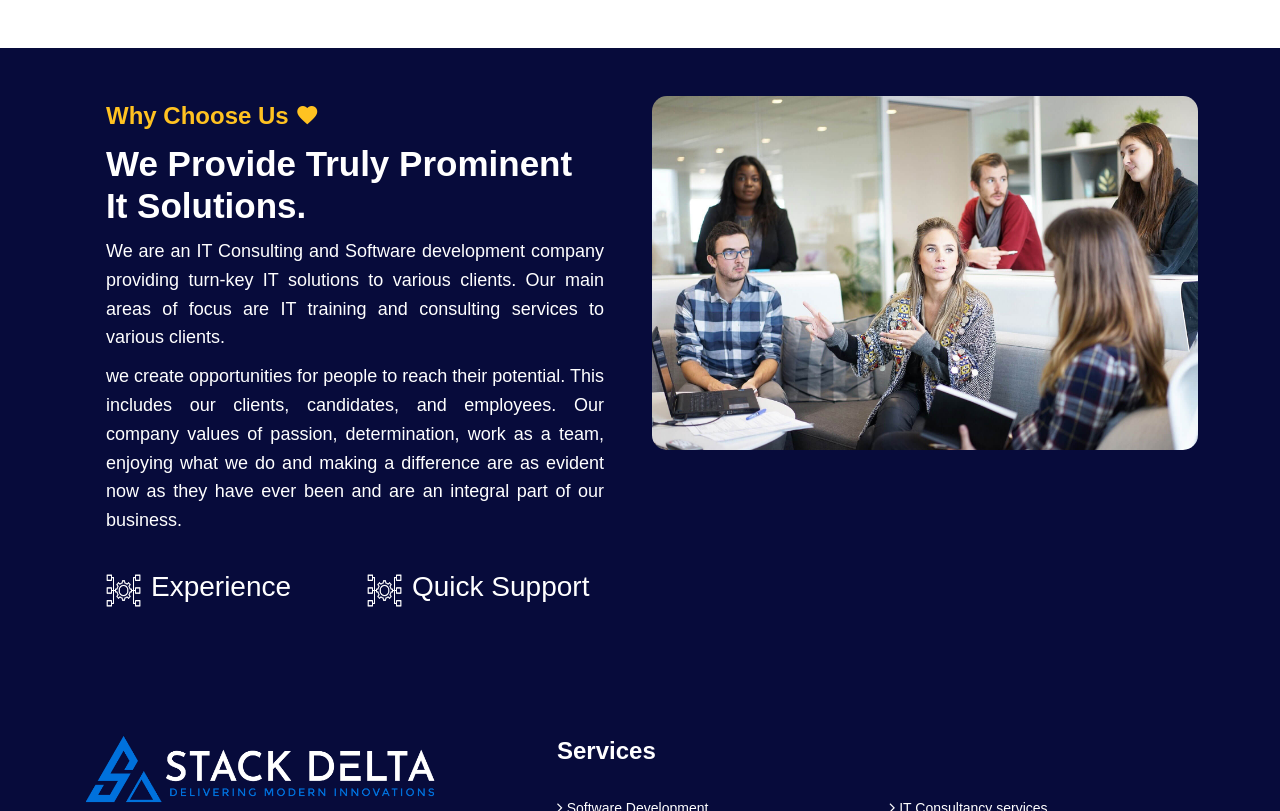
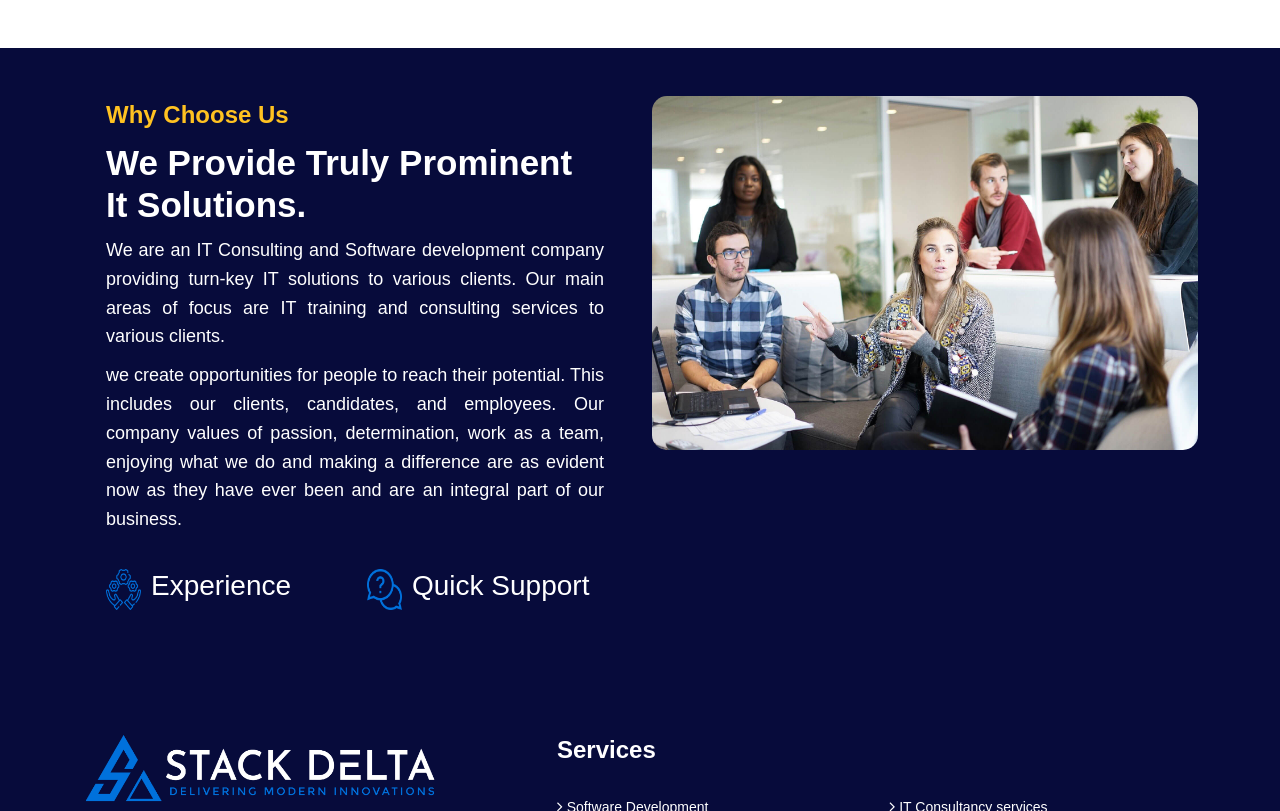
Before and after one commit to Oluwadebo/stack-delta, a React (Create React App) app: page /aboutUs in a window 1280 px wide. Shown: the part 1027-1838 px from the top of the page. Built offline with nearby package versions, Linux system fonts and the light colour scheme.

Commit message:
choose-area in aboutUs page half-done

```diff
--- a/src/component/AaboutUs.js
+++ b/src/component/AaboutUs.js
@@ -5,7 +5,8 @@ import Footer from './Footer';
 import homefourimg from './asset/home-four-img.png'
 import aboutimg1 from './asset/about-img1.jpg'
 import chooseimg from './asset/choose-img.jpg'
-import structure1 from './asset/structure1.png'
+import practice from './asset/practice.png'
+import help from './asset/help.png'
 
 const AaboutUs = () => {
     const scrollup = () => {
@@ -186,7 +187,7 @@ const AaboutUs = () => {
                             <div className="col-lg-6">
                                 <div className="choose-content mx-4">
                                     <div className="section-title">
-                                        <span className="sp-color1">Why Choose Us <i class="mdi mdi-heart"></i></span>
+                                        <span className="sp-color1">Why Choose Us</span>
                                         <h2>We Provide Truly Prominent It Solutions.</h2>
                                         <p>
                                             We are an IT Consulting and Software development company providing turn-key IT solutions to various clients. Our main areas of focus are IT training and consulting services to various clients.
@@ -199,8 +200,7 @@ const AaboutUs = () => {
                                         <div className="col-lg-6 col-6">
                                             <div className="choose-content-card">
                                                 <div className="content d-md-flex d-inline">
-                                                    <i className="flaticon-practice"></i>
-                                                    <img src={structure1} alt="Images" />
+                                                    <img src={practice} alt="Images" />
                                                     <h3>Experience</h3>
                                                 </div>
                                             </div>
@@ -208,8 +208,7 @@ const AaboutUs = () => {
                                         <div className="col-lg-6 col-6">
                                             <div className="choose-content-card">
                                                 <div className="content d-md-flex d-inline">
-                                                    <img src={structure1} alt="Images" />
-                                                    <i className="flaticon-help"></i>
+                                                    <img src={help} alt="Images" />
                                                     <h3>Quick Support</h3>
                                                 </div>
                                             </div>
```
Also changed, not shown: src/component/asset/help.png (added), src/component/asset/practice.png (added).
